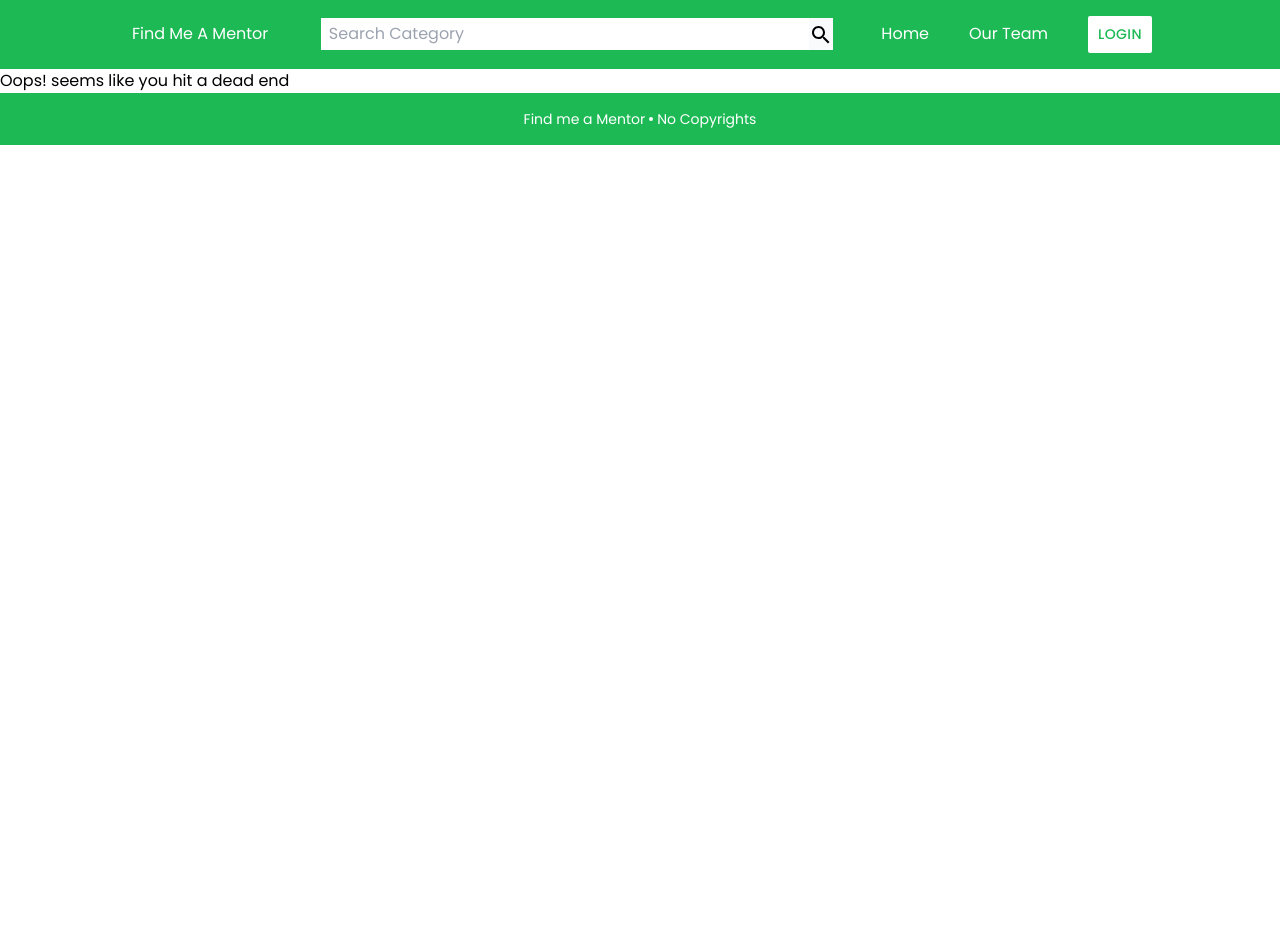
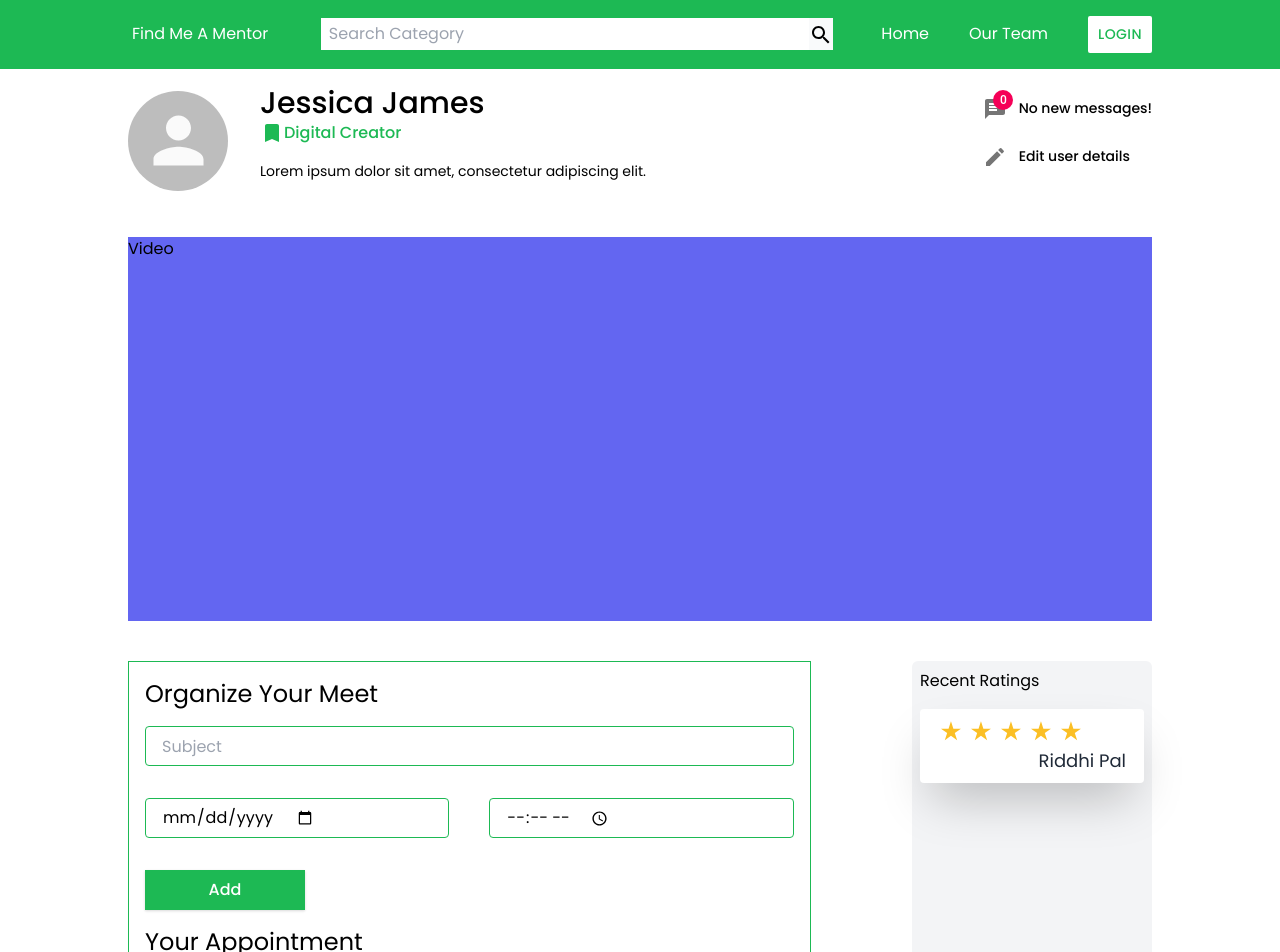
Before and after one commit to aditya-shrivastava/Find-Me-A-Mentor-Client, a React (Create React App) app: page /dashboard in a window 1280 px wide. Shown: the top 952 px of the page. Before the commit the page ends 800 px from the top, so only its background shows below. Built offline with nearby package versions, Linux system fonts and the light colour scheme.

Commit message:
minor UI changes and added new Profile Page

```diff
--- a/src/App.js
+++ b/src/App.js
@@ -5,14 +5,15 @@ import { BrowserRouter as Router, Switch, Route } from 'react-router-dom';
 
 import Home from './Pages/Home';
 import OurTeam from './Pages/OurTeam';
+import Dashboard from './Pages/Dashboard';
+import Error from './Pages/Error';
+import Mentors from './Pages/Mentors';
 import Profile from './Pages/Profile';
-import Error from './Pages/Error';
 
 import { Footer, Navbar } from './Components';
 
 import { useDispatch } from 'react-redux';
 import { login, logout } from './features/userSlice';
-import Mentors from './Pages/Mentors';
 
 let logoutTimer;
 
@@ -62,7 +63,10 @@ function App() {
 					<Route exact path='/team'>
 						<OurTeam />
 					</Route>
-					<Route path='/profile'>
+					<Route path='/dashboard'>
+						<Dashboard />
+					</Route>
+					<Route path='/profile/:id'>
 						<Profile />
 					</Route>
 					<Route path='/categories/:cname'>
--- a/src/Components/DashBoard/DashboardHeader/DashboardHeader.css
+++ b/src/Components/DashBoard/DashboardHeader/DashboardHeader.css
@@ -1,5 +1,5 @@
 .DashboardHeader {
-	@apply p-4 flex justify-between;
+	@apply flex justify-between;
 }
 
 .leftcard {
--- a/src/Components/DashBoard/Notification/Notification.css
+++ b/src/Components/DashBoard/Notification/Notification.css
@@ -1,43 +1,43 @@
 .notification {
-    @apply flex flex-col border w-3/4 p-8 m-8 h-auto border-8 border-brgreen;
+	@apply flex flex-col p-4 w-2/3 border border-brgreen;
 }
 
 .your__meet {
-    @apply flex flex-col mb-4;
+	@apply flex flex-col mb-4;
 }
 
 .your__meet > h1 {
-    @apply text-2xl ;
+	@apply text-2xl;
 }
 
-.subject__form{
-    @apply flex-col flex;
+.subject__form {
+	@apply flex-col flex;
 }
 
 .subject__form > input {
-    @apply my-4 flex border border-8 border-brgreen flex-row w-full h-10 rounded outline-none p-4 ;
+	@apply my-4 flex border border-brgreen flex-row w-full h-10 rounded outline-none p-4;
 }
 
-.date__time{
-    @apply flex space-x-10 flex-row my-4 ;
+.date__time {
+	@apply flex space-x-10 my-4;
 }
 
 .date__time > input {
-    @apply flex flex-row w-full border border-8 border-brgreen h-10 rounded outline-none p-4;
+	@apply flex flex-row w-full border border-brgreen h-10 rounded outline-none p-4;
 }
 
 .add {
-    @apply bg-brgreen w-40 text-white shadow font-medium focus:outline-none hover:bg-white hover:text-brgreen text-center mt-4 shadow py-2;
+	@apply bg-brgreen w-40 text-white font-medium focus:outline-none hover:bg-white hover:text-brgreen text-center mt-4 shadow py-2;
 }
 
 .your__meet > div {
-    @apply flex justify-center items-center;
+	@apply flex justify-center items-center;
 }
 
 .your__notification {
-    @apply flex flex-col;
+	@apply flex flex-col;
 }
 
 .your__notification > h1 {
-    @apply text-2xl ;
+	@apply text-2xl;
 }
--- a/src/Components/DashBoard/Notification/Notification.jsx
+++ b/src/Components/DashBoard/Notification/Notification.jsx
@@ -1,38 +1,38 @@
-import React from 'react'
-import "./Notification.css";
+import React from 'react';
+import './Notification.css';
 import NotificationBlock from './NotificationBlock/NotificationBlock';
 
+function Notification() {
+	const createSlot = (e) => {
+		e.preventDefault();
+	};
 
-function Notification() {
 	return (
-
-            <div className="notification">
-                <div className="your__meet">
-
+		<div className='notification'>
+			<div className='your__meet'>
 				<h1>Organize Your Meet</h1>
 
-                    <form className="subject__form">
-                        <input type="text" placeholder="Subject" name="subject" />
-                        <div className="date__time">
-                            <input type="date" placeholder="date" name="date" />
-                            <input type="time" placeholder="time" name="time" />
+				<form className='subject__form' onSubmit={createSlot}>
+					<input type='text' placeholder='Subject' name='subject' />
+					<div className='date__time'>
+						<input type='date' placeholder='date' name='date' />
+						<input type='time' placeholder='time' name='time' />
+					</div>
+					<div>
+						<button type='submit' className='add'>
+							Add
+						</button>
 					</div>
 				</form>
-
-                    <div>
-                        <button type="submit" className="add">Add</button>
 			</div>
 
-                </div>
-
-                <div className="your__notification">
+			<div className='your__notification'>
 				<h1>Your Appointment</h1>
 
-                    <NotificationBlock subject="Subject" date="Date" time="Time" />
-
+				<NotificationBlock subject='Subject' date='Date' time='Time' />
 			</div>
 		</div>
-    )
+	);
 }
 
-export default Notification
+export default Notification;
--- a/src/Components/MentorList/MentorList.css
+++ b/src/Components/MentorList/MentorList.css
@@ -1,5 +1,5 @@
 .mentor-list {
-	@apply h-screen lg:px-32 md:px-4 py-4 grid  md:grid-cols-2 lg:grid-cols-3 gap-4;
+	@apply h-screen lg:px-32 px-4 py-4 grid md:grid-cols-2 lg:grid-cols-3 gap-4 sm:grid-cols-1 auto-rows-min overflow-y-auto;
 }
 
 .mentor-card {
--- a/src/Components/MentorList/MentorList.jsx
+++ b/src/Components/MentorList/MentorList.jsx
@@ -1,13 +1,14 @@
 import React from 'react';
+import { useHistory } from 'react-router-dom';
 import './MentorList.css';
 
 const MentorList = ({ mentors }) => {
-	console.log(mentors);
+	const history = useHistory();
+
 	return (
 		<div className='mentor-list'>
 			{mentors.map((mentor) => (
-				<>
-					<div className='mentor-card'>
+				<div className='mentor-card' key={mentor.id}>
 					<div className='mentor-image'>
 						<img
 							src={
@@ -19,39 +20,17 @@ const MentorList = ({ mentors }) => {
 					</div>
 					<div className='mentor-content'>
 						<h3>{mentor.username}</h3>
-							<p>
-								{mentor.bio}
-								Lorem ipsum dolor sit amet consectetur
-								adipisicing elit. Laborum, blanditiis?
-							</p>
-							<button className='view-slots'>
+						<p>{mentor.bio}</p>
+						<button
+							className='view-slots'
+							onClick={() =>
+								history.push(`/profile/${mentor.id}`)
+							}
+						>
 							View Available Slots
 						</button>
 					</div>
 				</div>
-					<div className='mentor-card'>
-						<div className='mentor-image'>
-							<img
-								src={
-									mentor.image &&
-									`http://localhost:5000/${mentor.image}`
-								}
-								alt='mentor'
-							/>
-						</div>
-						<div className='mentor-content'>
-							<h3>{mentor.username}</h3>
-							<p>
-								{mentor.bio}
-								Lorem ipsum dolor sit amet consectetur
-								adipisicing elit. Laborum, blanditiis?
-							</p>
-							<button className='view-slots'>
-								View Available Slots
-							</button>
-						</div>
-					</div>
-				</>
 			))}
 		</div>
 	);
--- a/src/Components/Navbar/UserAvatar/UserAvatar.css
+++ b/src/Components/Navbar/UserAvatar/UserAvatar.css
@@ -0,0 +1,11 @@
+.avatar-btn {
+	@apply w-5 h-5 text-brgreen bg-white rounded-full flex justify-center items-center;
+}
+
+.MenuItem > .MuiSvgIcon-root {
+	@apply text-brgreen mr-2;
+}
+
+.MenuItem {
+	@apply opacity-60 hover:opacity-100;
+}
--- a/src/Components/Navbar/UserAvatar/UserAvatar.jsx
+++ b/src/Components/Navbar/UserAvatar/UserAvatar.jsx
@@ -1,12 +1,11 @@
-import React,{useRef, useState} from 'react';
+import React, { useRef, useState } from 'react';
 import './UserAvatar.css';
 
 import Badge from '@material-ui/core/Badge';
 import Avatar from '@material-ui/core/Avatar';
 import ExpandMoreIcon from '@material-ui/icons/ExpandMore';
 import Menu from '@material-ui/core/Menu';
-import MenuItem from '@material-ui/core/MenuItem'
-import SettingsIcon from '@material-ui/icons/Settings';
+import MenuItem from '@material-ui/core/MenuItem';
 import AccountCircleIcon from '@material-ui/icons/AccountCircle';
 import ExitToAppIcon from '@material-ui/icons/ExitToApp';
 
@@ -31,33 +30,51 @@ const UserAvatar = ({ user }) => {
 	const handleLogout = () => {
 		localStorage.removeItem('user');
 		dispatch(logout());
-    }
+	};
 
 	return (
 		<div className='user-avatar'>
 			<Badge
 				overlap='circle'
-                anchorOrigin={{ vertical: 'bottom', horizontal: 'left', }}
+				anchorOrigin={{ vertical: 'bottom', horizontal: 'left' }}
 				badgeContent={
-                    <button aria-controls='dropdown' onClick={handleClick} ref={el => anchor.current = el}>
-                        <ExpandMoreIcon style={{
-                            width: 20,
-                            height: 20,
-                            color: '#1DB954',
-                            background: 'white',
-                            borderRadius: 50,
-                        }}/>
+					<button
+						className='avatar-btn'
+						aria-controls='dropdown'
+						onClick={handleClick}
+						ref={(el) => (anchor.current = el)}
+					>
+						<ExpandMoreIcon />
 					</button>
-                }>
-                <Menu id='dropdown' anchorEl={anchor.current} keepMounted open={open} onClose={handleClose}>
-                    <MenuItem onClick={() => history.push('/profile')}><AccountCircleIcon style={{color:'#1DB954'}} />Profile</MenuItem>
-                    <MenuItem><SettingsIcon style={{color:'#1DB954'}}/> Settings </MenuItem>
-                    <MenuItem onClick={handleLogout}><ExitToAppIcon style={{color:'#1DB954'}}/>Logout</MenuItem>
+				}
+			>
+				<Menu
+					id='dropdown'
+					className='Menu'
+					anchorEl={anchor.current}
+					keepMounted
+					open={open}
+					onClose={handleClose}
+				>
+					<MenuItem
+						className='MenuItem'
+						onClick={() => history.push('/dashboard')}
+					>
+						<AccountCircleIcon />
+						Dashboard
+					</MenuItem>
+					<MenuItem className='MenuItem' onClick={handleLogout}>
+						<ExitToAppIcon />
+						Logout
+					</MenuItem>
 				</Menu>
-                    <Avatar src={user.image && `http://localhost:5000/${user.image}`} style={{borderColor: 'white', borderWidth:2}}/>
+				<Avatar
+					src={user.image && `http://localhost:5000/${user.image}`}
+					style={{ borderColor: 'white', borderWidth: 2 }}
+				/>
 			</Badge>
 		</div>
-    )
-}
+	);
+};
 
-export default UserAvatar
+export default UserAvatar;
--- /dev/null
+++ b/src/Components/Video/Video.css
@@ -0,0 +1,3 @@
+.video-container {
+	@apply h-96 w-full bg-indigo-500 my-10;
+}
--- /dev/null
+++ b/src/Components/Video/Video.jsx
@@ -0,0 +1,13 @@
+import React from 'react';
+import './Video.css';
+
+const Video = () => {
+	return (
+		<div className='video-container'>
+			<h1>Video</h1>
+			{/* <video autoPlay loop muted controls /> */}
+		</div>
+	);
+};
+
+export default Video;
--- /dev/null
+++ b/src/Pages/Dashboard.jsx
@@ -0,0 +1,21 @@
+import React from 'react';
+
+import DashboardHeader from '../Components/DashBoard/DashboardHeader/DashboardHeader';
+import Notification from '../Components/DashBoard/Notification/Notification';
+import Review from '../Components/DashBoard/Review/Review';
+import Video from '../Components/Video/Video';
+
+function Dashboard() {
+	return (
+		<div className='p-4 lg:px-32 flex justify-evenly flex-col'>
+			<DashboardHeader />
+			<Video />
+			<div className='flex h-screen justify-between'>
+				<Notification />
+				<Review />
+			</div>
+		</div>
+	);
+}
+
+export default Dashboard;
--- a/src/Pages/Profile.jsx
+++ b/src/Pages/Profile.jsx
@@ -1,14 +1,14 @@
-import React from 'react'
-import DashboardHeader from '../Components/DashBoard/DashboardHeader/DashboardHeader'
-import Notification from '../Components/DashBoard/Notification/Notification'
+import React from 'react';
+import { useParams } from 'react-router-dom';
 
-function Profile() {
-    return (
-        <div>
-            <DashboardHeader />
-            <Notification />
-        </div>
-    )
-}
+const Profile = () => {
+	const { id } = useParams();
 
-export default Profile
+	return (
+		<div>
+			<h1>Profile {id}</h1>
+		</div>
+	);
+};
+
+export default Profile;
```
Also changed, not shown: 1 other file (tests, documents, lock files or other folders). Lines whose indentation alone changed are shown as unchanged.
